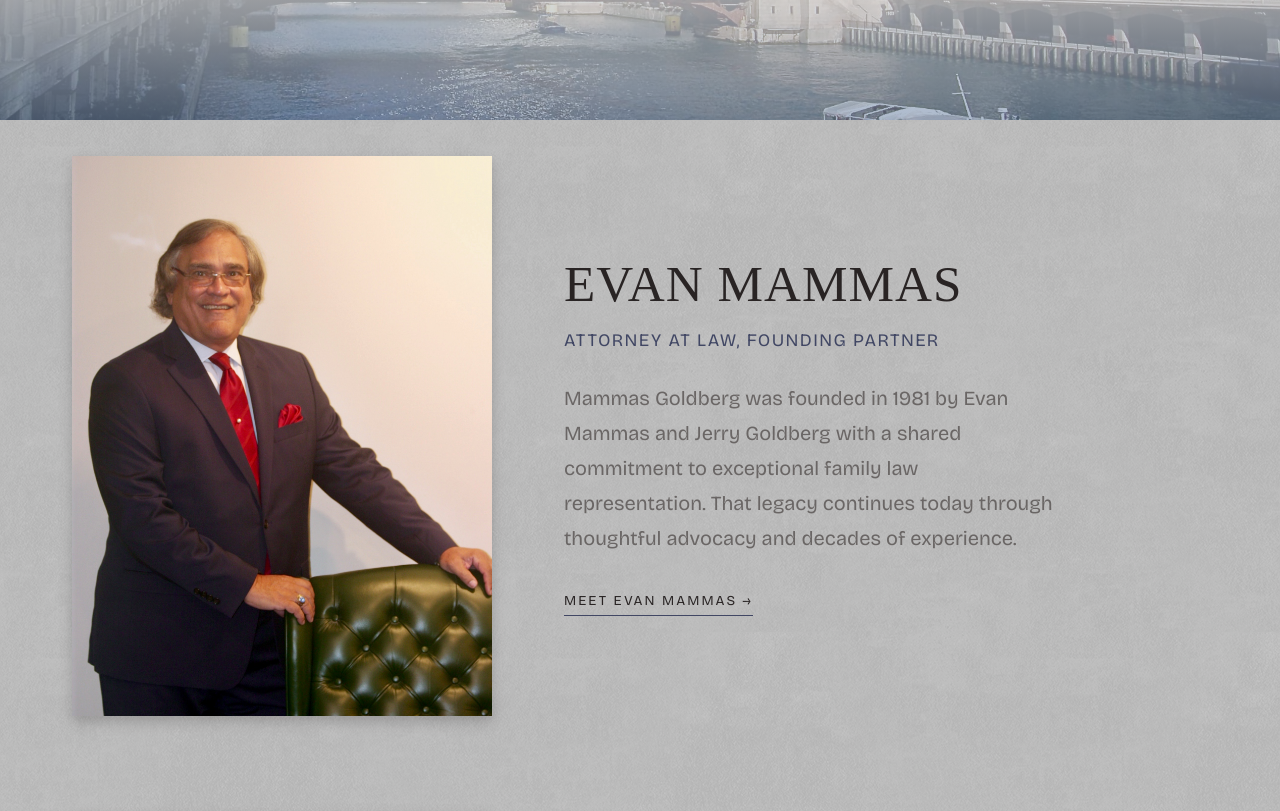
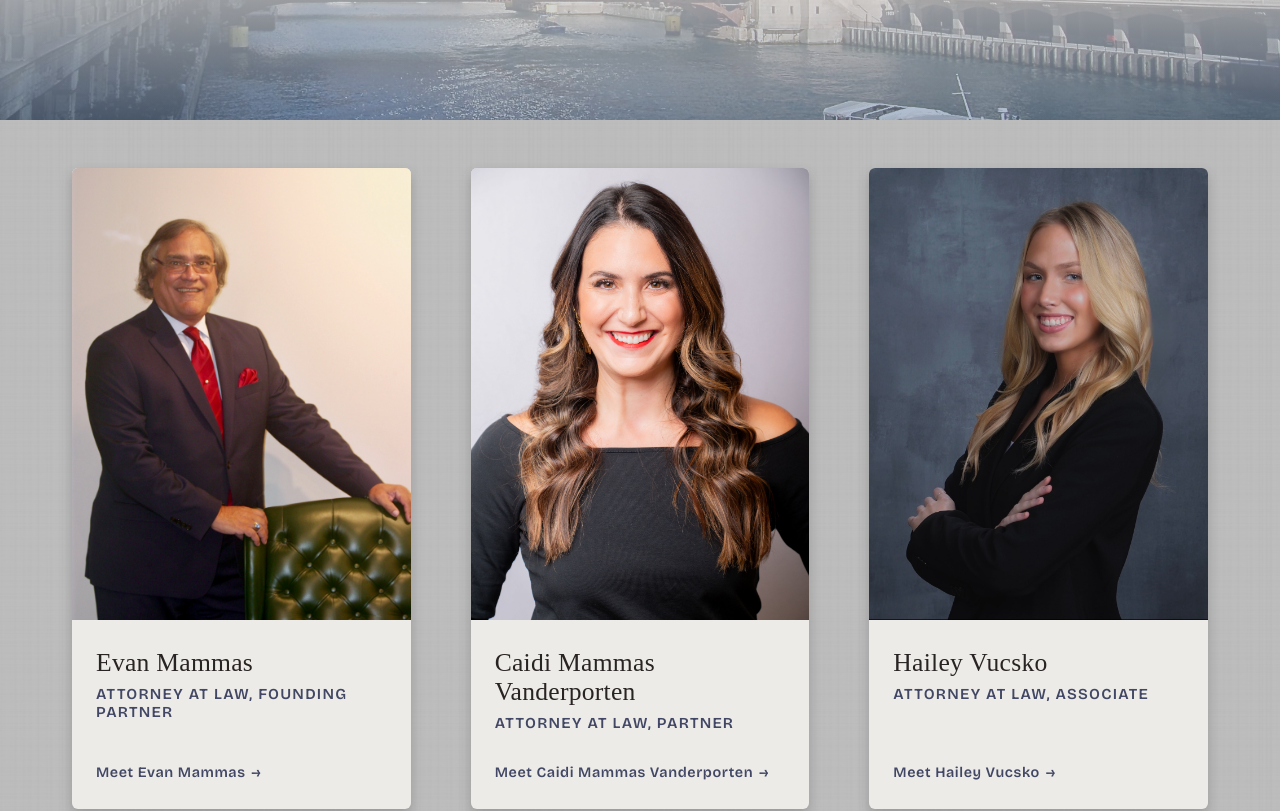
Before and after one commit to bobsport33/mgv, a Next.js app: page /about in a window 1280 px wide. Shown: the part 540-1351 px from the top of the page. Built offline with nearby package versions, Linux system fonts and the light colour scheme.

Commit message:
adjust about page layout

```diff
--- a/src/modules/Team/Index.tsx
+++ b/src/modules/Team/Index.tsx
@@ -8,23 +8,22 @@ interface TeamProps {
 }
 
 const TeamWrapper = styled.div`
-	padding: 36px;
+	padding: 48px 36px;
 	background-color: transparent;
 	display: flex;
 	flex-direction: column;
 	gap: 72px;
 	width: 100%;
 	flex-shrink: 0;
-	/* TODO: Add some background texture/gradient to this */
 	background-color: #b5b5b5;
-	background-image: url("/images/clean-gray-paper.png");
-	/* This is mostly intended for prototyping; please download the pattern and re-host for production environments. Thank you! */
+	background-image: url("/images/fabric-plaid.png");
 
 	.team {
 		&__members {
 			display: flex;
-			flex-direction: column;
-			gap: 96px;
+			flex-direction: row;
+
+			gap: 60px;
 			margin: 0 36px;
 		}
 	}
--- a/src/modules/Team/TeamMember.tsx
+++ b/src/modules/Team/TeamMember.tsx
@@ -8,133 +8,108 @@ type TeamMemberProps = {
 };
 
 const TeamMemberWrapper = styled.article`
-	display: grid;
-	grid-template-columns: 420px 1fr;
-	gap: 72px;
-	align-items: center;
+	display: flex;
+	flex-direction: column;
+	flex: 1 1 0;
+	min-width: 0;
+
+	background: var(--neutral-100);
+	box-shadow: var(--shadow-medium);
+	border-radius: 6px;
+	overflow: hidden;
 
 	.teamMember {
-		/* ── Reverse Layout Modifier ── */
-
-		&--reverse {
-			.teamMember__image {
-				order: 2;
-			}
-
-			.teamMember__content {
-				order: 1;
-			}
-		}
-
-		/* ── Image ── */
-
 		&__imageWrapper {
-			display: flex;
-			justify-content: center;
+			width: 100%;
 		}
 
 		&__image {
 			position: relative;
 			width: 100%;
-			max-width: 420px;
 			aspect-ratio: 3 / 4;
 			overflow: hidden;
-			background-color: var(--neutral-200);
-			box-shadow: var(--shadow-medium);
+			background: var(--neutral-200);
 		}
 
 		&__photo {
 			object-fit: cover;
+			transition: transform 0.4s ease;
 		}
 
-		/* ── Content ── */
+		/* Content */
 
 		&__content {
 			display: flex;
 			flex-direction: column;
+			flex: 1;
 			align-items: flex-start;
-			gap: 18px;
+			padding: 28px 24px;
+			gap: 8px;
 		}
 
 		&__name {
+			margin: 0;
+
 			font-family: var(--font-bodoni);
-			font-size: clamp(2.25rem, 4vw, 3.5rem);
+			font-size: clamp(1.5rem, 2vw, 2rem);
 			font-weight: 400;
-			line-height: 1.1;
+			line-height: 1.15;
+			letter-spacing: 0.01em;
 			color: var(--neutral-1000);
-			text-transform: uppercase;
-			letter-spacing: 0.02em;
 		}
 
 		&__title {
-			font-size: 1.1rem;
-			color: var(--primary-500);
+			margin: 0;
+
+			font-size: 0.95rem;
+			font-weight: 600;
 			letter-spacing: 0.08em;
 			text-transform: uppercase;
+			color: var(--primary-500);
 		}
 
 		&__description {
-			max-width: 500px;
-			font-size: var(--body-medium);
-			line-height: 1.75;
+			margin-top: 12px;
+
+			font-size: var(--body-small);
+			line-height: 1.7;
 			color: var(--neutral-700);
-			margin-top: 12px;
 		}
-
-		/* ── Link ── */
 
 		&__link {
 			display: inline-flex;
 			align-items: center;
-			margin-top: 18px;
+			gap: 6px;
 
-			font-size: 0.85rem;
-			letter-spacing: 0.15em;
-			text-transform: uppercase;
-			color: var(--neutral-1000);
+			margin-top: auto;
+			padding-top: 24px;
 
-			border: none;
-			background: transparent;
-			cursor: pointer;
+			font-size: 0.9rem;
+			font-weight: 600;
+			letter-spacing: 0.04em;
 
-			border-bottom: 1px solid var(--primary-500);
-			padding: 0 0 6px;
+			color: var(--primary-500);
+			text-decoration: none;
 
-			transition:
-				color 0.25s ease,
-				border-color 0.25s ease;
+			transition: color 0.25s ease;
+
+			& .teamMember__link--arrow {
+				transition: transform 0.25s ease;
+			}
 
 			&:hover {
-				color: var(--primary-500);
-				border-color: var(--neutral-1000);
-			}
-		}
+				color: var(--primary-700);
 
-		/* ── Responsive ── */
-
-		@media (max-width: 900px) {
-			grid-template-columns: 1fr;
-			gap: 36px;
-
-			&--reverse {
-				.teamMember__image {
-					order: initial;
+				& .teamMember__link--arrow {
+					transform: translateX(10px);
 				}
-
-				.teamMember__content {
-					order: initial;
-				}
-			}
-
-			&__image {
-				aspect-ratio: 3 / 4;
 			}
 		}
 	}
 `;
 
 const TeamMember = ({ attorney }: TeamMemberProps) => {
-	const { name, title, description, image, reverse = false } = attorney;
+	const { name, title, image, reverse = false } = attorney;
 
 	return (
 		<TeamMemberWrapper
@@ -156,10 +131,9 @@ const TeamMember = ({ attorney }: TeamMemberProps) => {
 
 				<p className="teamMember__title">{title}</p>
 
-				<p className="teamMember__description">{description}</p>
-
 				<a className="teamMember__link" href={attorney.link}>
-					Meet {name} →
+					Meet {name}{" "}
+					<span className="teamMember__link--arrow">→</span>
 				</a>
 			</div>
 		</TeamMemberWrapper>
--- a/src/pages/about.tsx
+++ b/src/pages/about.tsx
@@ -16,16 +16,14 @@ export default function About() {
 		{
 			name: "Evan Mammas",
 			title: "Attorney at Law, Founding Partner",
-			description:
-				"Mammas Goldberg was founded in 1981 by Evan Mammas and Jerry Goldberg with a shared commitment to exceptional family law representation. That legacy continues today through thoughtful advocacy and decades of experience.",
+
 			image: "/images/team/evan-mammas.jpg",
 			link: "/about/evan-mammas"
 		},
 		{
 			name: "Caidi Mammas Vanderporten",
 			title: "Attorney at Law, Partner",
-			description:
-				"Caidi Mammas Vanderporten continues the firm's tradition of providing dedicated and compassionate family law representation.",
+
 			image: "/images/team/caidi-mammas-vanderporten.jpg",
 			link: "/about/caidi-mammas-vanderported",
 			reverse: true
@@ -33,8 +31,7 @@ export default function About() {
 		{
 			name: "Hailey Vucsko",
 			title: "Attorney at Law, Associate",
-			description:
-				"Hailey brings thoughtful counsel and a commitment to achieving the best possible outcomes for every client.",
+
 			image: "/images/team/hailey-vucsko.jpg",
 			link: "/about/hailey-vucsko"
 		}
--- a/src/types/types.ts
+++ b/src/types/types.ts
@@ -1,7 +1,6 @@
 export type Attorney = {
 	name: string;
 	title: string;
-	description: string;
 	image: string;
 	link: string;
 	reverse?: boolean;
```
Also changed, not shown: public/images/fabric-plaid.png (added).
